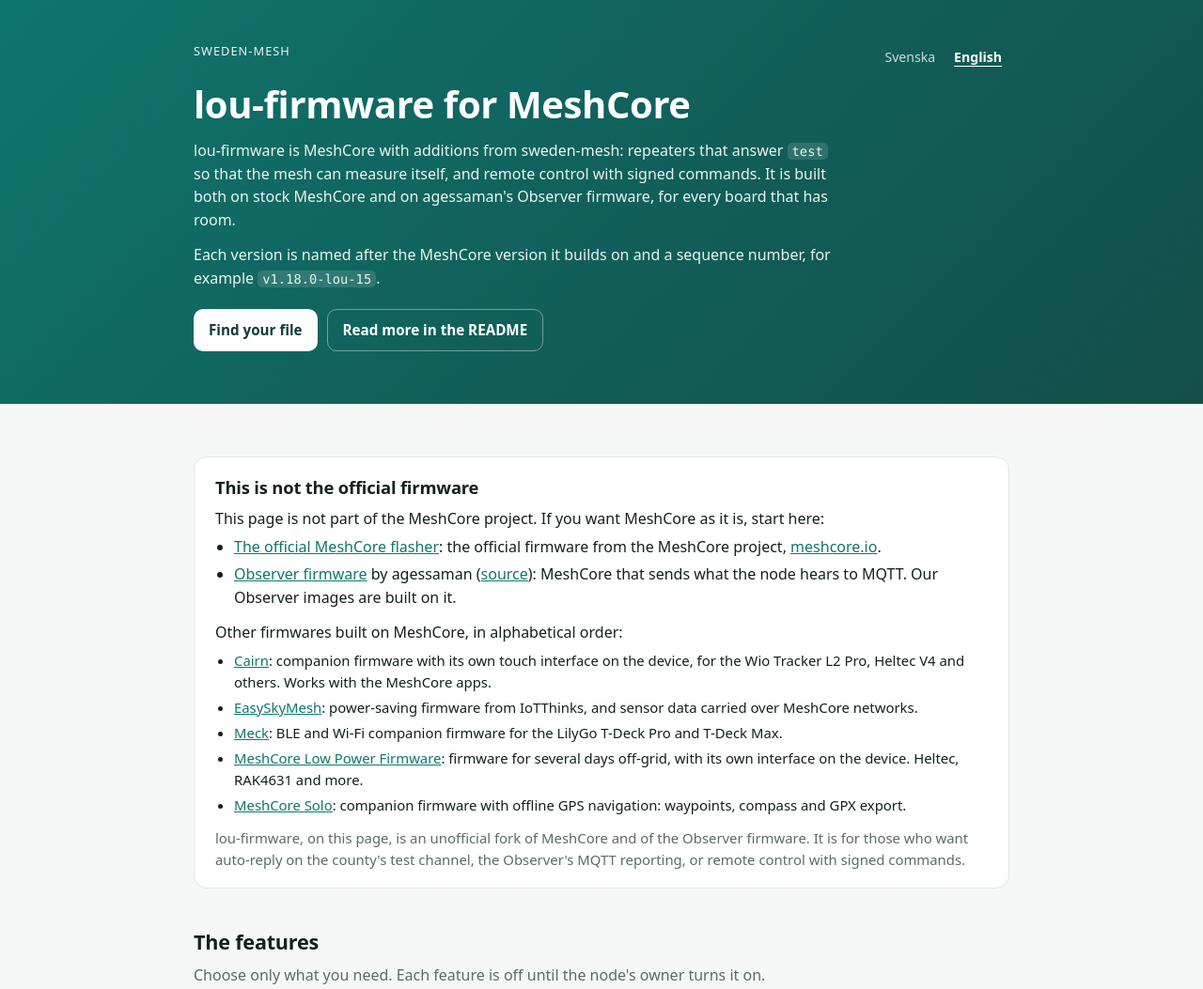
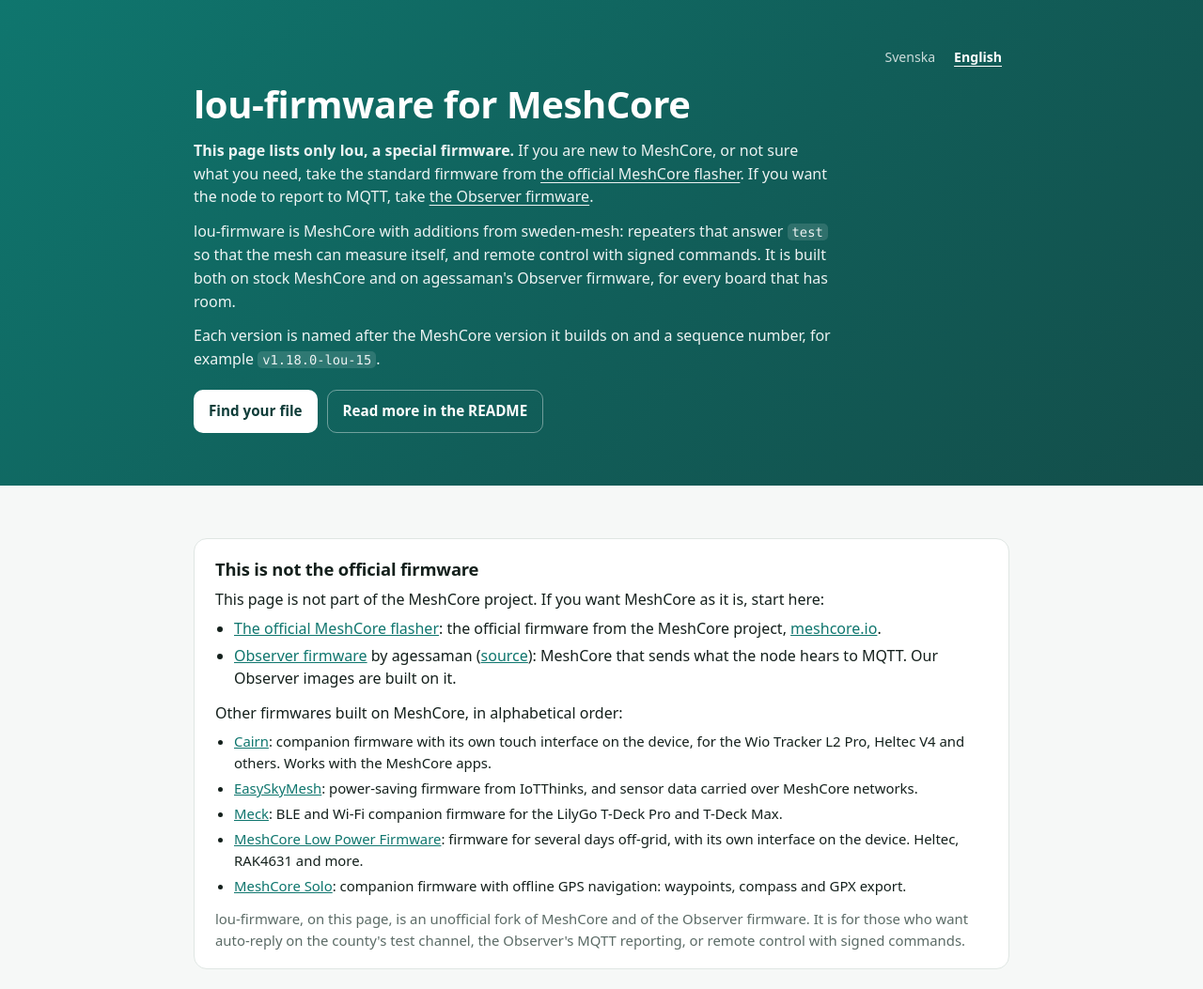
Before and after one commit to sweden-mesh/firmware, a plain HTML site: page index.html in a window 1280 px wide. Shown: the top 1053 px of the page at 94% size. Drawn offline with Linux system fonts and the light colour scheme; no server answers.

Commit message:
Say at the top that the page lists only lou, and send newcomers to the standard firmware; drop the eyebrow

```diff
--- a/index.html
+++ b/index.html
@@ -36,14 +36,14 @@ code{font:.86em ui-monospace,SFMono-Regular,Menlo,Consolas,monospace;background:
 
 /* hero */
 header.hero{background:var(--hero);color:#fff;padding:44px 0 56px}
-.eyebrow{font-size:.8rem;letter-spacing:.08em;text-transform:uppercase;opacity:.8;margin:0}
-.hero .top{display:flex;justify-content:space-between;align-items:center;gap:12px;margin:0 0 10px}
+.hero .top{display:flex;justify-content:flex-end;align-items:center;gap:12px;margin:0 0 10px}
 .langs{display:flex;gap:4px;font-size:.88rem}
 .langs a{color:#fff;opacity:.78;text-decoration:none;padding:6px 8px;border-radius:6px}
 .langs a:hover{opacity:1;background:rgb(255 255 255/.08)}
 .langs a[aria-current]{opacity:1;font-weight:700;text-decoration:underline;text-underline-offset:4px}
 .hero h1{font-size:clamp(1.7rem,4.5vw,2.5rem);line-height:1.15;margin:0 0 14px;letter-spacing:-.01em}
 .hero p{max-width:680px;margin:0 0 12px;opacity:.92}
+.hero p a{color:#fff;text-decoration:underline;text-underline-offset:3px}
 .hero code{background:rgb(255 255 255/.14);color:#fff}
 .hero .links{display:flex;flex-wrap:wrap;gap:10px;margin-top:20px}
 .btn{display:inline-flex;align-items:center;gap:8px;padding:10px 16px;border-radius:10px;font-weight:600;text-decoration:none;font-size:.95rem}
@@ -153,13 +153,13 @@ footer{border-top:1px solid var(--line);padding:22px 0 40px;font-size:.88rem;col
 <header class="hero">
   <div class="wrap">
     <div class="top">
-      <p class="eyebrow">sweden-mesh</p>
       <nav class="langs" id="langs" data-i18n-label="lang.label">
         <a href="?lang=sv" hreflang="sv" lang="sv" data-lang="sv">Svenska</a>
         <a href="?lang=en" hreflang="en" lang="en" data-lang="en">English</a>
       </nav>
     </div>
     <h1 data-i18n="hero.h1"></h1>
+    <p class="std" data-i18n="hero.std"></p>
     <p data-i18n="hero.p1"></p>
     <p data-i18n="hero.p2"></p>
     <div class="links">
--- a/strings.js
+++ b/strings.js
@@ -7,6 +7,7 @@ sv: {
   'lang.label': 'Språk',
 
   'hero.h1': 'lou-firmware för MeshCore',
+  'hero.std': '<strong>Den här sidan listar bara lou, en specialfirmware.</strong> Är du ny på MeshCore, eller vet inte vad du behöver, ta den vanliga firmwaren i <a href="https://flasher.meshcore.io/" rel="noopener">MeshCores officiella flasher</a>. Vill du att noden rapporterar till MQTT, ta <a href="https://observer.gessaman.com/" rel="noopener">Observer-firmwaren</a>.',
   'hero.p1': 'lou-firmware är MeshCore med tillägg från sweden-mesh: repeatrar som svarar på <code>test</code> så att nätet kan mäta sig självt, och fjärrstyrning med signerade kommandon. Den byggs både på vanlig MeshCore och på agessamans Observer-firmware, för alla enheter som har plats.',
   'hero.p2': 'Varje version heter som MeshCore-versionen den bygger på och ett löpnummer, till exempel <code>v1.18.0-lou-15</code>.',
   'hero.find': 'Hitta din fil',
@@ -181,6 +182,7 @@ en: {
   'lang.label': 'Language',
 
   'hero.h1': 'lou-firmware for MeshCore',
+  'hero.std': '<strong>This page lists only lou, a special firmware.</strong> If you are new to MeshCore, or not sure what you need, take the standard firmware from <a href="https://flasher.meshcore.io/" rel="noopener">the official MeshCore flasher</a>. If you want the node to report to MQTT, take <a href="https://observer.gessaman.com/" rel="noopener">the Observer firmware</a>.',
   'hero.p1': 'lou-firmware is MeshCore with additions from sweden-mesh: repeaters that answer <code>test</code> so that the mesh can measure itself, and remote control with signed commands. It is built both on stock MeshCore and on agessaman\'s Observer firmware, for every board that has room.',
   'hero.p2': 'Each version is named after the MeshCore version it builds on and a sequence number, for example <code>v1.18.0-lou-15</code>.',
   'hero.find': 'Find your file',
```
